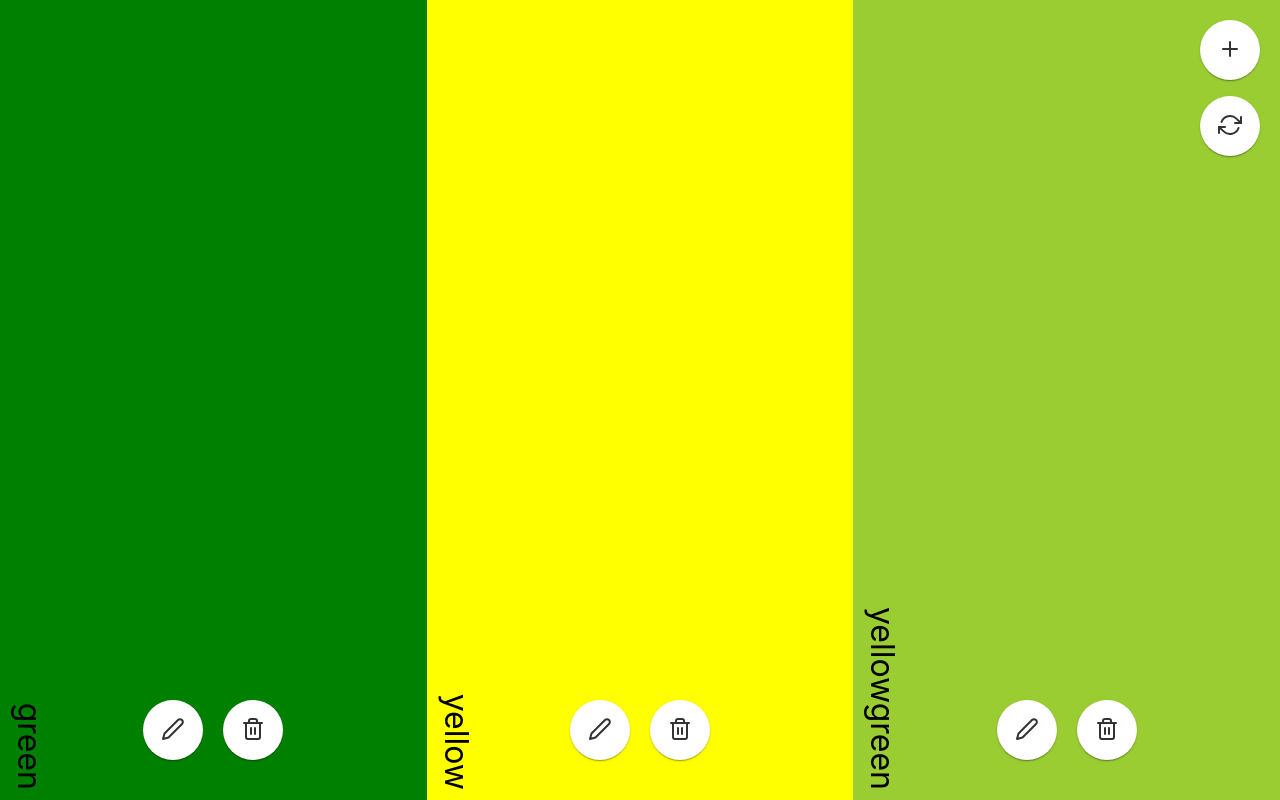
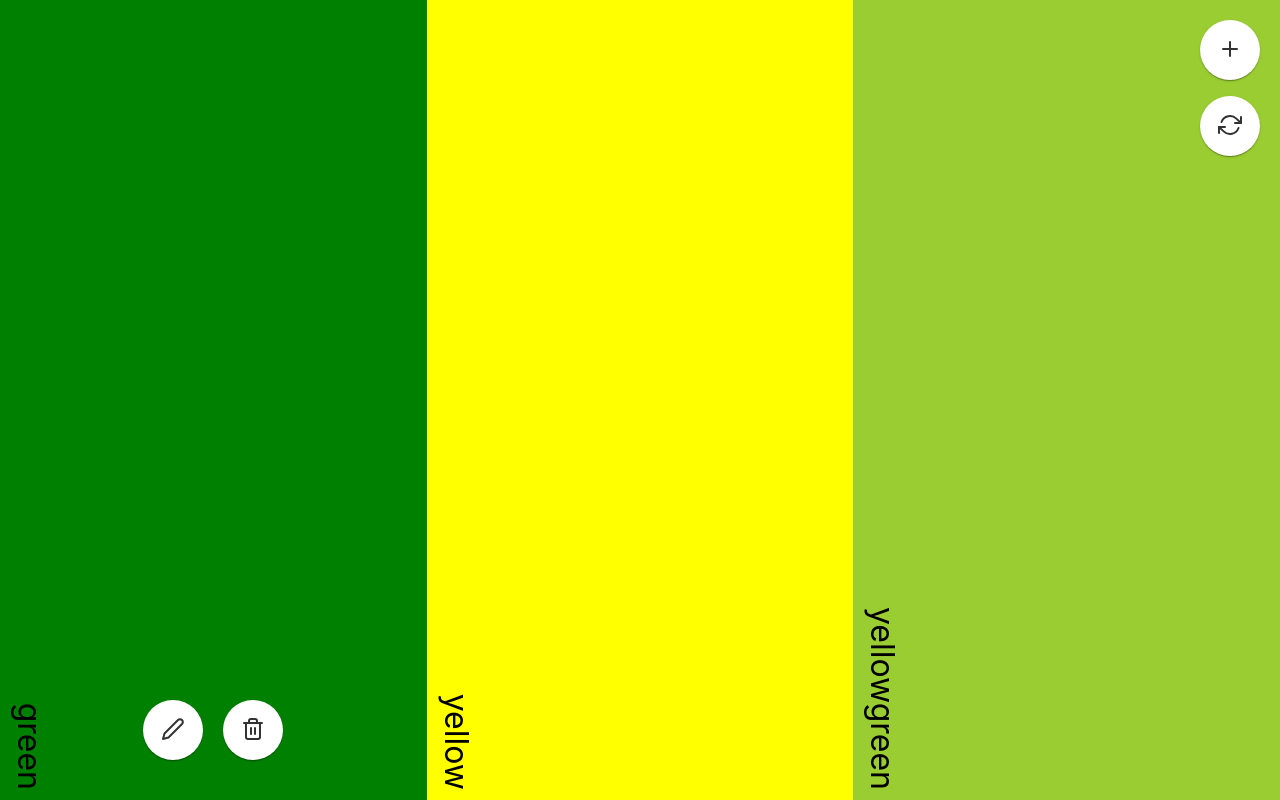
Before and after one commit to regs79/color-compare, a Next.js app: page / in a window 1280 px wide. Built offline with nearby package versions, Linux system fonts and the light colour scheme.

Commit message:
Only show colour controls on hover. Added focus on input show.

```diff
--- a/components/AddForm.js
+++ b/components/AddForm.js
@@ -1,3 +1,4 @@
+import { useRef, useEffect } from 'react'
 import styled from 'styled-components'
 import { Plus } from 'react-feather'
 import Button from './Button'
@@ -6,8 +7,17 @@ const AddForm = ({
   handleChange,
   handleSubmit,
   hasError,
+  isVisible,
   value,
 }) => {
+  const inputRef = useRef(null)
+
+  useEffect(() => {
+    if (isVisible) {
+      inputRef.current.focus()
+    }
+  }, [isVisible])
+
   return(
     <Wrapper>
       <Form>
@@ -16,6 +26,7 @@ const AddForm = ({
             id="new-color"
             onChange={handleChange}
             placeholder="Enter a color"
+            ref={inputRef}
             value={value}
           />
           <Button
--- a/components/Color.js
+++ b/components/Color.js
@@ -13,12 +13,15 @@ const ColorWrap = styled.div`
 `
 
 const ColorActions = styled.div`
-  display: flex;
+  display: none;
   align-items: center;
   justify-content: center;
   padding: 40px;
   button + button {
     margin-left: 20px;
+  }
+  ${ColorWrap}:hover & {
+    display: ${props => !props.formOpen ? 'flex' : 'none'};
   }
 `
 
@@ -33,11 +36,11 @@ const ColorLabel = styled.div`
   text-align: right;
 `
 
-const Color = ({ color, handleEdit, handleRemove }) => {
+const Color = ({ color, formOpen, handleEdit, handleRemove }) => {
   return (
     <ColorWrap color={color}>
       <ColorLabel>{color}</ColorLabel>
-      <ColorActions>
+      <ColorActions formOpen={formOpen}>
         <Button
           handleClick={handleEdit}
           icon={<Edit2 size={24} />}
--- a/pages/index.js
+++ b/pages/index.js
@@ -87,6 +87,7 @@ export default function Home() {
           handleChange={handleChange}
           handleSubmit={handleSubmit}
           hasError={hasError}
+          isVisible={setShowAdd}
           value={newColor}
         />
       ) : null}
@@ -95,6 +96,7 @@ export default function Home() {
           {colors.map((color, index) =>
             <Color
               color={color}
+              formOpen={showAdd}
               handleEdit={() => handleEdit(index)}
               handleRemove={() => handleRemove(index)}
               key={index}
```
